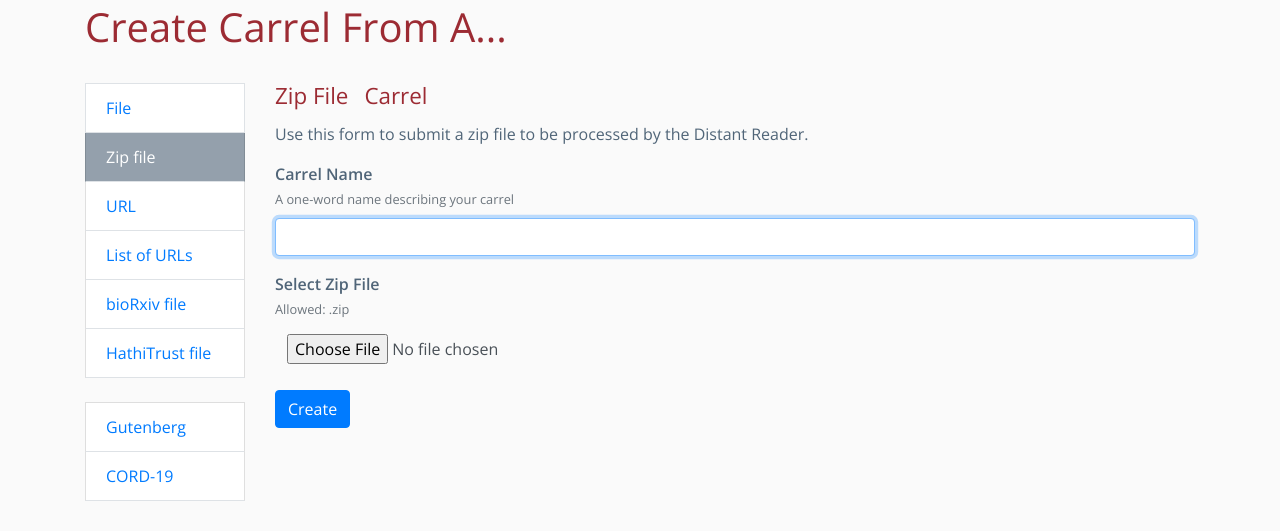
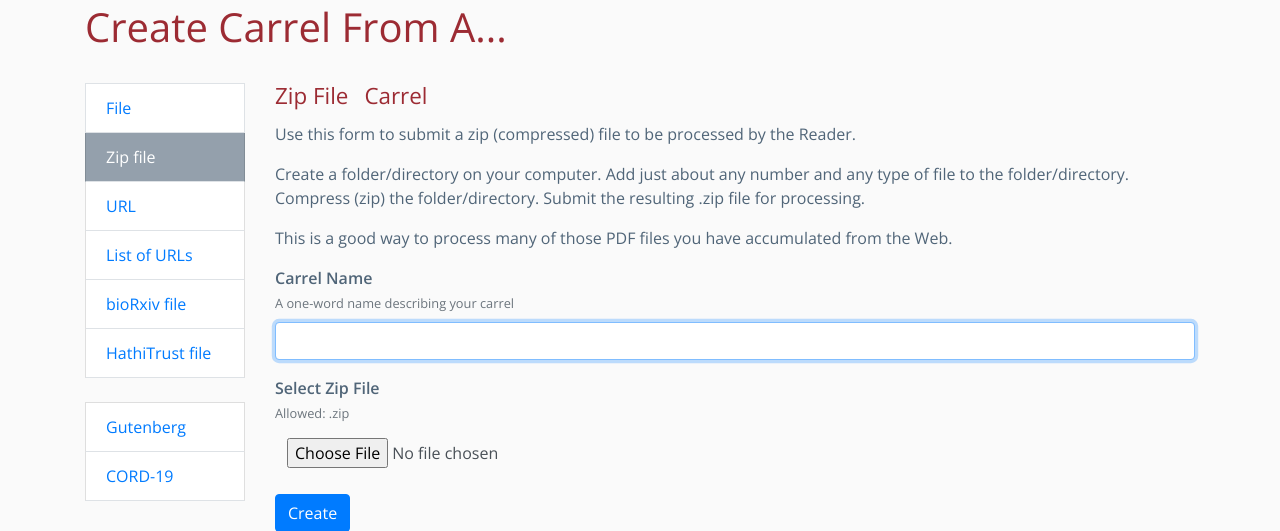
Before and after one commit to ericleasemorgan/reader-classic, a Flask app: page /create/zip2carrel in a window 1280 px wide. Shown: the part 157-688 px from the top of the page. Run offline with Flask 2, Linux system fonts and the light colour scheme; the visitor is signed in with stand-in values (Sample User, id 1); parts of the project's set-up code (start-up, migrations or seed data) failed here and were passed over; some libraries are stand-ins or nearby versions.

Commit message:
Wordsmithing

```diff
--- a/webui/templates/zip2carrel.html
+++ b/webui/templates/zip2carrel.html
@@ -8,7 +8,9 @@
 
 {% block searchbody %}
 <h4>Zip File<i class="mx-2 fad fa-angle-double-right"></i>Carrel</h4>
-<p>Use this form to submit a zip file to be processed by the Distant Reader.</p>
+<p>Use this form to submit a zip (compressed) file to be processed by the Reader.</p>
+<p>Create a folder/directory on your computer. Add just about any number and any type of file to the folder/directory. Compress (zip) the folder/directory. Submit the resulting .zip file for processing.</p>
+<p>This is a good way to process many of those PDF files you have accumulated from the Web.</p>
 <form method="post" enctype="multipart/form-data">
   <div class="form-group">
     <label for="shortname">Carrel Name<br><small class="text-muted unbolded">A one-word name describing your carrel</small></label>
```
Also changed, not shown: webui/templates/url2carrel.html (+1 -15 lines).
